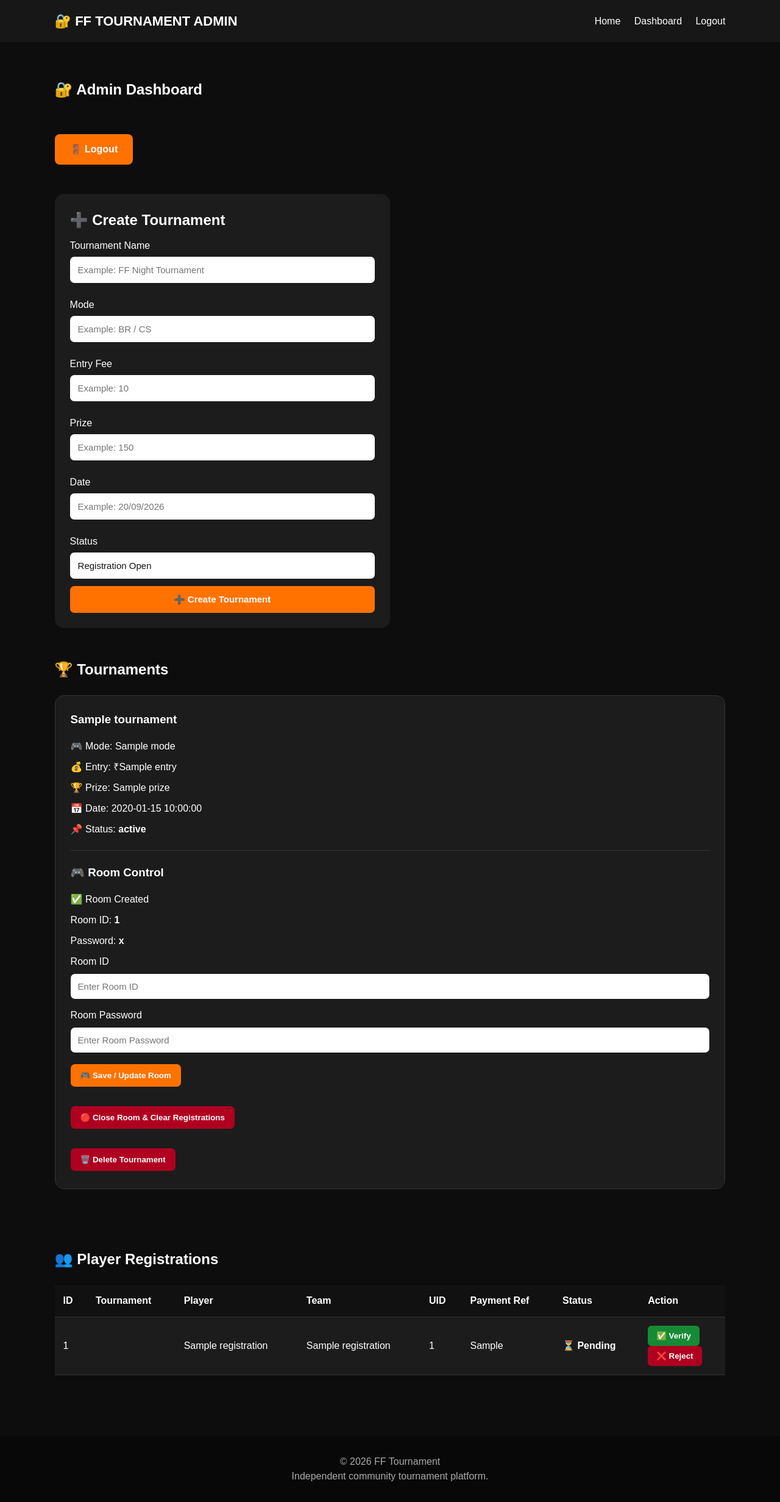
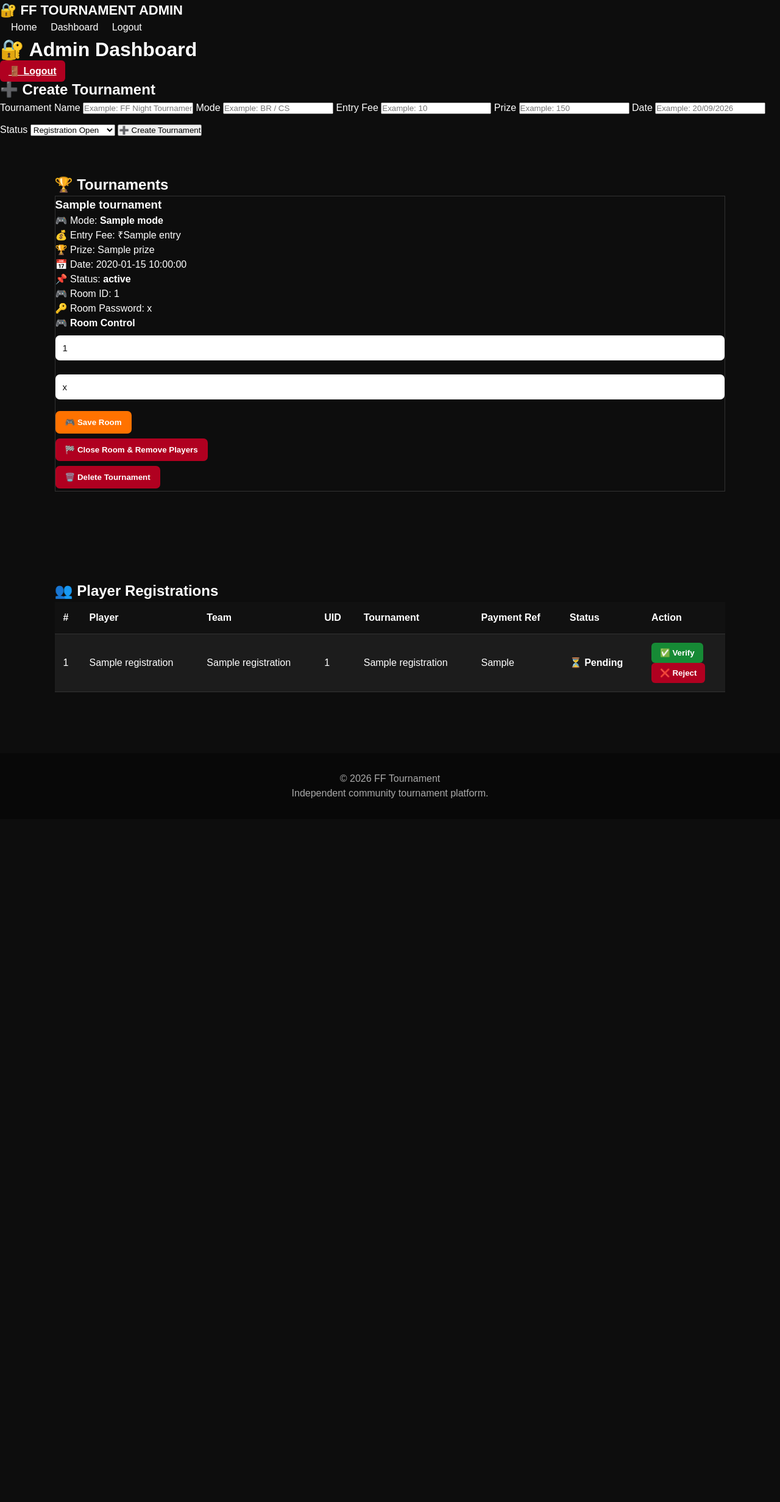
Before and after one commit to workload139-creator/Freefire-touranament, a Flask app: page /admin/panel in a window 1280 px wide. Shown: the whole page at 61% size. After the commit the page ends 1309 px from the top, so only its background shows below. Run offline with Flask 3, Linux system fonts and the light colour scheme; the visitor is signed in with stand-in values (Sample User, id 1); a database or web service that is not in the repository returns one stand-in record (values such as "Sample title"); parts of the project's set-up code (start-up, migrations or seed data) failed here and were passed over; some libraries are stand-ins or nearby versions.

Commit message:
Refactor admin.html for improved structure and clarity

```diff
--- a/templates/admin.html
+++ b/templates/admin.html
@@ -10,9 +10,7 @@
         content="width=device-width, initial-scale=1.0"
     >
 
-    <title>
-        FF Tournament Admin
-    </title>
+    <title>FF Tournament Admin</title>
 
     <link
         rel="stylesheet"
@@ -21,19 +19,21 @@
 
 </head>
 
-
 <body>
 
+<!-- =========================
+     NAVBAR
+========================= -->
 
-<header>
+<nav class="navbar">
 
     <div class="logo">
         🔐 FF TOURNAMENT ADMIN
     </div>
 
-    <nav>
+    <div class="nav-links">
 
-        <a href="{{ url_for('home') }}">
+        <a href="/">
             Home
         </a>
 
@@ -47,40 +47,58 @@
             Logout
         </a>
 
-        {% else %}
+        {% endif %}
 
-        <a href="{{ url_for('leaderboard') }}">
-            Leaderboard
+    </div>
+
+</nav>
+
+
+<!-- =========================
+     ADMIN CONTENT
+========================= -->
+
+<main class="container">
+
+    <div class="admin-header">
+
+        <h1>
+            🔐 Admin Dashboard
+        </h1>
+
+        {% if session.get("admin") %}
+
+        <a
+            href="{{ url_for('admin_logout') }}"
+            class="danger-button"
+        >
+            🚪 Logout
         </a>
 
         {% endif %}
 
-    </nav>
-
-</header>
+    </div>
 
 
+    <!-- =========================
+         LOGIN
+    ========================= -->
 
     {% if not session.get("admin") %}
 
+    <div class="admin-card">
 
-<section class="form-section">
-
-    <div class="main-form">
-
-        <h1>
+        <h2>
             🔐 Admin Login
-        </h1>
-
+        </h2>
 
         {% if error %}
 
         <p class="error-message">
-            ❌ {{ error }}
+            {{ error }}
         </p>
 
         {% endif %}
-
 
         <form
             method="POST"
@@ -98,7 +116,6 @@
                 required
             >
 
-
             <label>
                 Password
             </label>
@@ -110,8 +127,10 @@
                 required
             >
 
-
-            <button type="submit">
+            <button
+                type="submit"
+                class="register-btn"
+            >
                 🔑 Login
             </button>
 
@@ -119,45 +138,23 @@
 
     </div>
 
-</section>
-
-
 
     {% else %}
 
 
-<section class="admin-section">
+    <!-- =========================
+         CREATE TOURNAMENT
+    ========================= -->
 
-    <h1>
-        🔐 Admin Dashboard
-    </h1>
-
-
-    <a
-        href="{{ url_for('admin_logout') }}"
-        class="btn"
-    >
-        🚪 Logout
-    </a>
-
-
-    <br><br><br>
-
-
-    <!-- ================================= -->
-    <!-- CREATE TOURNAMENT -->
-    <!-- ================================= -->
-
-    <div class="main-form">
+    <div class="admin-card">
 
         <h2>
             ➕ Create Tournament
         </h2>
 
-
         <form
             method="POST"
-            action="{{ url_for('add_tournament') }}"
+            action="{{ url_for('admin_add') }}"
         >
 
             <label>
@@ -224,15 +221,27 @@
                 Status
             </label>
 
-            <input
-                type="text"
-                name="status"
-                value="Registration Open"
-                required
-            >
+            <select name="status">
+
+                <option value="Registration Open">
+                    Registration Open
+                </option>
+
+                <option value="Registration Closed">
+                    Registration Closed
+                </option>
+
+                <option value="Completed">
+                    Completed
+                </option>
+
+            </select>
 
 
-            <button type="submit">
+            <button
+                type="submit"
+                class="register-btn"
+            >
                 ➕ Create Tournament
             </button>
 
@@ -241,38 +250,36 @@
     </div>
 
 
+    <!-- =========================
+         TOURNAMENTS
+    ========================= -->
 
-    <!-- ================================= -->
-    <!-- TOURNAMENT LIST -->
-    <!-- ================================= -->
+    <section class="admin-section">
 
         <h2>
             🏆 Tournaments
         </h2>
 
-    <br>
-
 
         {% if tournaments %}
 
-
         {% for t in tournaments %}
 
+        <div class="admin-tournament-card">
 
-    <div class="card admin-tournament-card">
+            <div class="admin-tournament-info">
 
                 <h3>
                     {{ t[1] }}
                 </h3>
 
-
                 <p>
                     🎮 Mode:
-            {{ t[2] }}
+                    <strong>{{ t[2] }}</strong>
                 </p>
 
                 <p>
-            💰 Entry:
+                    💰 Entry Fee:
                     ₹{{ t[3] }}
                 </p>
 
@@ -291,108 +298,86 @@
                     <strong>{{ t[6] }}</strong>
                 </p>
 
-
-        <hr>
-
-
-        <!-- ROOM CREATE -->
-
-        <h3>
-            🎮 Room Control
-        </h3>
-
-
-        {% if t[7] and t[8] %}
+                {% if t[7] %}
 
                 <p>
-            ✅ Room Created
+                    🎮 Room ID:
+                    {{ t[7] }}
                 </p>
 
                 <p>
-            Room ID:
-            <strong>{{ t[7] }}</strong>
-        </p>
-
-        <p>
-            Password:
-            <strong>{{ t[8] }}</strong>
-        </p>
-
-        {% else %}
-
-        <p>
-            ⏳ Room Not Created
+                    🔑 Room Password:
+                    {{ t[8] }}
                 </p>
 
                 {% endif %}
 
+            </div>
+
+
+            <!-- ROOM CONTROL -->
+
+            <div class="admin-room-box">
+
+                <h4>
+                    🎮 Room Control
+                </h4>
 
                 <form
                     method="POST"
-            action="{{ url_for('save_room', tournament_id=t[0]) }}"
+                    action="{{ url_for('admin_room', tournament_id=t[0]) }}"
                 >
-
-            <label>
-                Room ID
-            </label>
 
                     <input
                         type="text"
                         name="room_id"
-                placeholder="Enter Room ID"
+                        placeholder="Room ID"
+                        value="{{ t[7] or '' }}"
                         required
                     >
-
-
-            <label>
-                Room Password
-            </label>
 
                     <input
                         type="text"
                         name="room_password"
-                placeholder="Enter Room Password"
+                        placeholder="Room Password"
+                        value="{{ t[8] or '' }}"
                         required
                     >
 
-
-            <button type="submit">
-                🎮 Save / Update Room
+                    <button
+                        type="submit"
+                        class="register-btn"
+                    >
+                        🎮 Save Room
                     </button>
 
                 </form>
 
 
-        <br>
-
-
-        <!-- CLOSE ROOM -->
-
                 <form
                     method="POST"
                     action="{{ url_for('close_room', tournament_id=t[0]) }}"
-            onsubmit="return confirm('Room close karke is tournament ki saari registrations delete karni hain?');"
+                    onsubmit="return confirm('Room close karne par is tournament ke saare registrations delete ho jayenge. Continue?');"
                 >
 
                     <button
                         type="submit"
                         class="danger-button"
                     >
-                🔴 Close Room & Clear Registrations
+                        🏁 Close Room & Remove Players
                     </button>
 
                 </form>
 
-
-        <br>
+            </div>
 
 
             <!-- DELETE TOURNAMENT -->
 
             <form
                 method="POST"
-            action="{{ url_for('delete_tournament', id=t[0]) }}"
-            onsubmit="return confirm('Is tournament ko permanently delete karna hai?');"
+                action="{{ url_for('admin_delete', id=t[0]) }}"
+                onsubmit="return confirm('Delete this tournament?');"
             >
 
                 <button
@@ -406,44 +391,36 @@
 
         </div>
 
-
-    <br>
-
-
         {% endfor %}
 
 
         {% else %}
 
+        <div class="empty-box">
 
-    <div class="card">
-
-        <h3>
+            <p>
                 No tournaments
-        </h3>
+            </p>
 
         </div>
 
-
         {% endif %}
 
+    </section>
 
 
-    <!-- ================================= -->
-    <!-- REGISTRATIONS -->
-    <!-- ================================= -->
+    <!-- =========================
+         PLAYER REGISTRATIONS
+    ========================= -->
 
-    <br><br>
+    <section class="admin-section">
 
         <h2>
             👥 Player Registrations
         </h2>
 
-    <br>
-
 
         {% if registrations %}
-
 
         <div class="table-container">
 
@@ -454,11 +431,7 @@
                     <tr>
 
                         <th>
-                        ID
-                    </th>
-
-                    <th>
-                        Tournament
+                            #
                         </th>
 
                         <th>
@@ -471,6 +444,10 @@
 
                         <th>
                             UID
+                        </th>
+
+                        <th>
+                            Tournament
                         </th>
 
                         <th>
@@ -492,18 +469,12 @@
 
                 <tbody>
 
-
                 {% for r in registrations %}
-
 
                     <tr>
 
                         <td>
                             {{ r[0] }}
-                </td>
-
-                <td>
-                    {{ r[8] }}
                         </td>
 
                         <td>
@@ -519,28 +490,32 @@
                         </td>
 
                         <td>
-                    {{ r[5] }}
+                            {{ r[7] or 'Deleted Tournament' }}
+                        </td>
+
+                        <td>
+                            {{ r[5] or '-' }}
                         </td>
 
                         <td>
 
                             {% if r[6] == "Verified" %}
 
-                    <strong>
+                            <span class="status verified">
                                 ✅ Verified
-                    </strong>
+                            </span>
 
                             {% elif r[6] == "Rejected" %}
 
-                    <strong>
+                            <span class="status rejected">
                                 ❌ Rejected
-                    </strong>
+                            </span>
 
                             {% else %}
 
-                    <strong>
+                            <span class="status pending">
                                 ⏳ Pending
-                    </strong>
+                            </span>
 
                             {% endif %}
 
@@ -553,7 +528,7 @@
 
                             <form
                                 method="POST"
-                        action="{{ url_for('verify_payment', registration_id=r[0]) }}"
+                                action="{{ url_for('admin_verify', registration_id=r[0]) }}"
                             >
 
                                 <button
@@ -572,7 +547,7 @@
 
                             <form
                                 method="POST"
-                        action="{{ url_for('reject_payment', registration_id=r[0]) }}"
+                                action="{{ url_for('admin_reject', registration_id=r[0]) }}"
                             >
 
                                 <button
@@ -590,9 +565,7 @@
 
                     </tr>
 
-
                 {% endfor %}
-
 
                 </tbody>
 
@@ -603,12 +576,11 @@
 
         {% else %}
 
+        <div class="empty-box">
 
-    <div class="card">
-
-        <h3>
+            <p>
                 No registrations
-        </h3>
+            </p>
 
             <p>
                 अभी कोई registration नहीं है।
@@ -616,33 +588,31 @@
 
         </div>
 
-
         {% endif %}
-
 
     </section>
 
 
     {% endif %}
 
+</main>
 
+
+<!-- =========================
+     FOOTER
+========================= -->
 
 <footer>
 
-    <p>
     © 2026 FF Tournament
-    </p>
 
-    <p>
+    <br>
+
     Independent community tournament platform.
-    </p>
 
 </footer>
 
 
-<script
-    src="{{ url_for('static', filename='script.js') }}"
-></script>
+</body>
 
-</body>
 </html>
```
Lines whose indentation alone changed are shown as unchanged.
